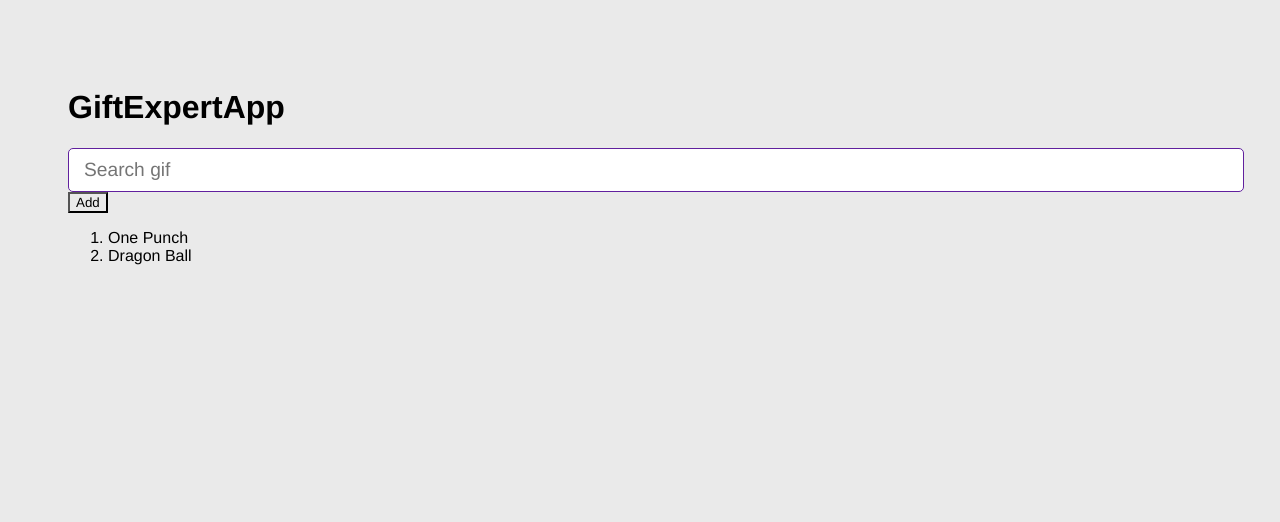
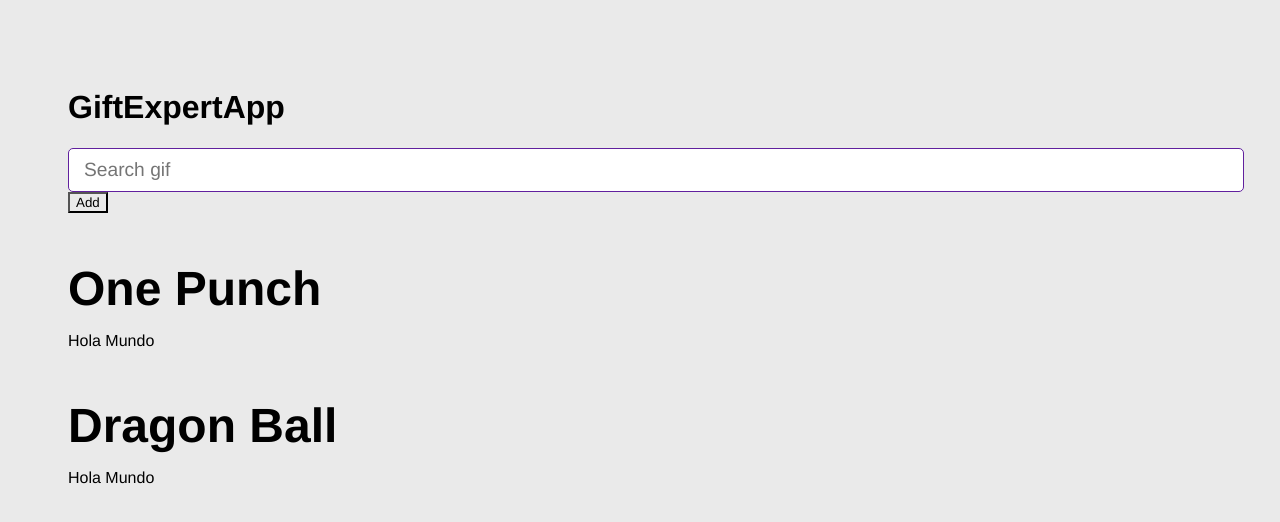
Before and after one commit to MattoDev/gitf-expert-app, a React (Vite) app: page / in a window 1280 px wide. Shown: the top 522 px of the page. Built offline with nearby package versions, Linux system fonts and the light colour scheme.

Commit message:
GifGrid Component

```diff
--- a/src/GiftExpertApp.jsx
+++ b/src/GiftExpertApp.jsx
@@ -1,5 +1,6 @@
 import { useState } from "react";
 import { AddCategory } from "./components/AddCategory";
+import { GifGrid } from "./components/GifGrid";
 
 export const GiftExpertApp = () => {
   //RGHLs0xVKnCl5TX5DCkuvLH2LW5WqvtZ
@@ -23,11 +24,9 @@ export const GiftExpertApp = () => {
 
       <button onClick={onAddCategory}>Add</button>
 
-      <ol>
-        {categories.map((category) => {
-          return <li key={category}>{category}</li>;
-        })}
-      </ol>
+      {categories.map((category) => (
+        <GifGrid key={category} category={category} />
+      ))}
     </>
   );
 };
--- /dev/null
+++ b/src/components/GifGrid.jsx
@@ -0,0 +1,8 @@
+export const GifGrid = ({ category }) => {
+  return (
+    <>
+      <h3>{category}</h3>
+      <p>Hola Mundo</p>
+    </>
+  );
+};
```
